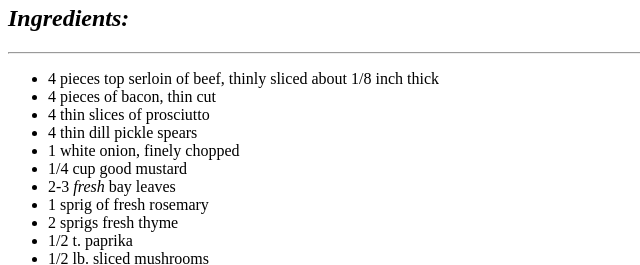
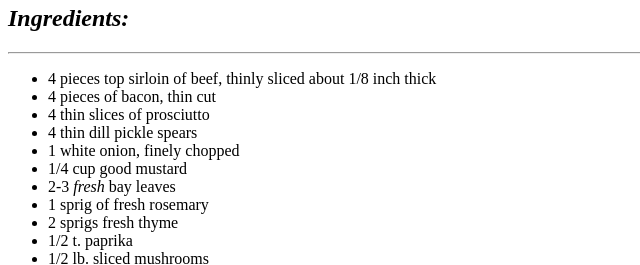
Before and after one commit to Good-Tomato/Good-Tomato.github.io, a plain HTML site: page week3/index.html in a window 1280 px wide. Shown: the part 181-446 px from the top of the page, 0-640 px from the left. Drawn offline with Linux system fonts and the light colour scheme.

Commit message:
fixed spelling

```diff
--- a/week3/index.html
+++ b/week3/index.html
@@ -17,7 +17,7 @@
         <h2><em>Ingredients:</em></h2>
         <hr>
             <ul>
-                <li>4 pieces top serloin of beef, thinly sliced about 1/8 inch thick</li>
+                <li>4 pieces top sirloin of beef, thinly sliced about 1/8 inch thick</li>
                 <li>4 pieces of bacon, thin cut</li>
                 <li>4 thin slices of prosciutto</li>
                 <li>4 thin dill pickle spears</li>
```
